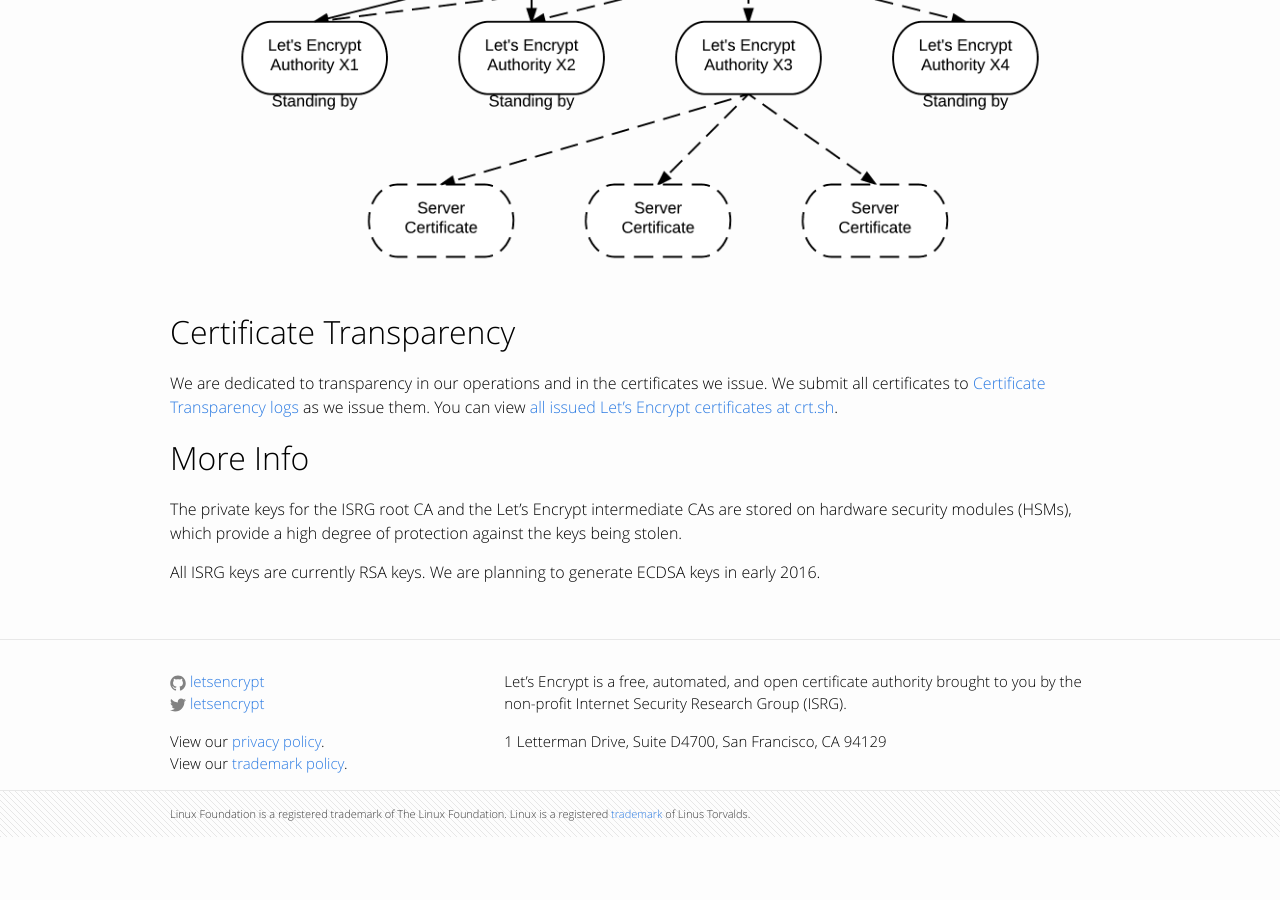
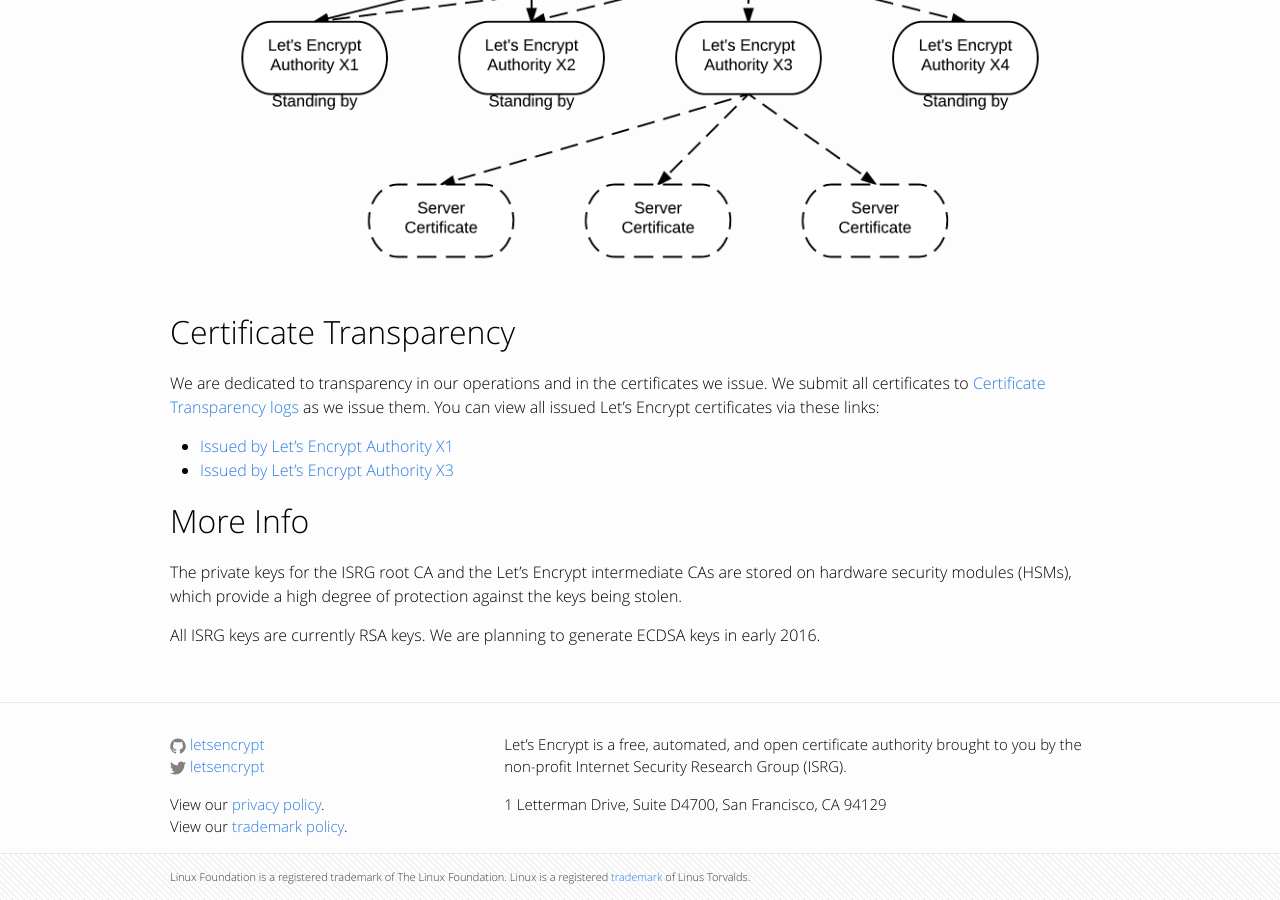
Before and after one commit to snowman1120/website, a Jekyll site: the page built from certificates.md, in a window 1280 px wide and 900 px high, scrolled down 1408 px. Built offline with Jekyll 4.4.1, drawn with Linux system fonts in a browser that asks for light colours; before the commit the page ends 2245 px from its top, so only the background shows below that.

Commit message:
Add link to CT log of certs issued by X3 intermediate.

```diff
--- a/certificates.md
+++ b/certificates.md
@@ -58,8 +58,11 @@ visually:
 
 We are dedicated to transparency in our operations and in the certificates we
 issue. We submit all certificates to [Certificate Transparency
-logs](https://www.certificate-transparency.org/) as we issue them. You can view [all
-issued Let's Encrypt certificates at crt.sh](https://crt.sh/?Identity=%25&iCAID=7395).
+logs](https://www.certificate-transparency.org/) as we issue them. You can view all
+issued Let's Encrypt certificates via these links:
+
+* [Issued by Let's Encrypt Authority X1](https://crt.sh/?Identity=%25&iCAID=7395)
+* [Issued by Let's Encrypt Authority X3](https://crt.sh/?Identity=%25&iCAID=16418)
 
 # More Info
 
```
